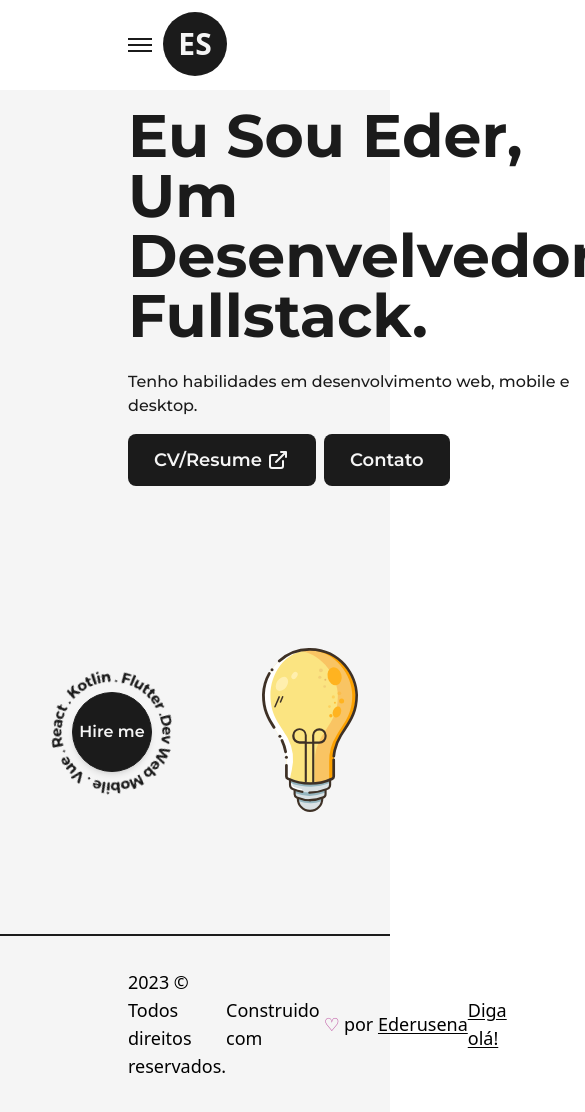
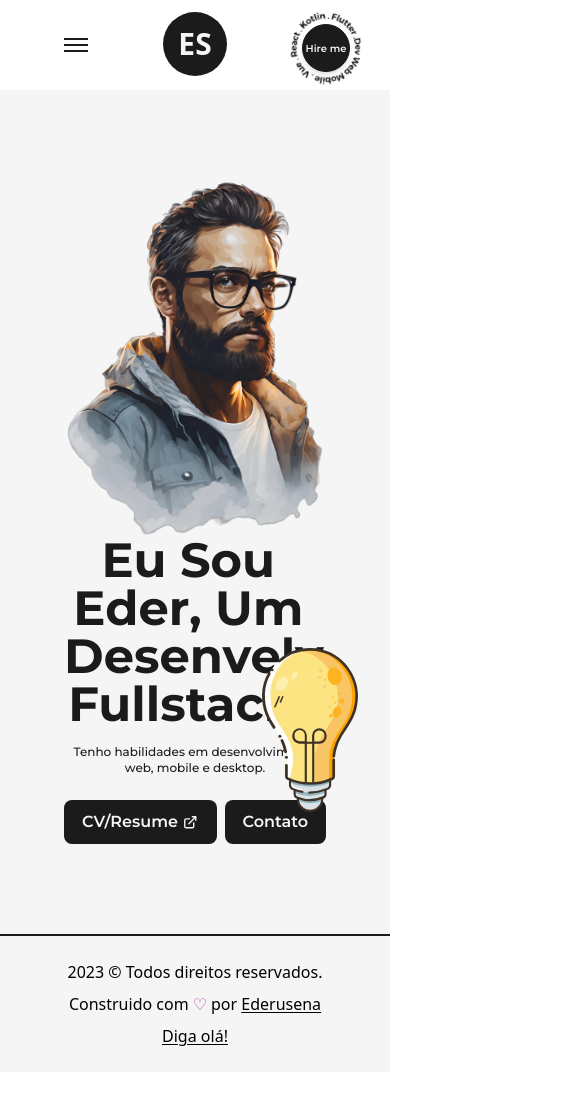
Before and after one commit to ederusena/NewPortifolioReact, a Next.js app: page / in a window 390 px wide. Shown: the top 1112 px of the page, 585 px wide, since content can reach past the window. After the commit the page ends 1072 px from the top, so only its background shows below. Built offline with nearby package versions, Linux system fonts and the light colour scheme.

Commit message:
Start About - Update styles and layout

```diff
--- a/src/components/AnimatedText.js
+++ b/src/components/AnimatedText.js
@@ -31,9 +31,9 @@ const singleWord = {
 
 const AnimatedText = ({ text, className = '' }) => {
   return (
-    <div className="flex items-center justify-center w-full py-2 mx-auto overflow-hidden text-center">
+    <div className="flex items-center justify-center w-full py-2 mx-auto overflow-hidden text-center sm:py-0">
       <motion.h1
-        className={`inline-block w-full text-dark dark:text-light font-bold capitalize text-8xl ${className}`}
+        className={`inline-block w-full text-dark dark:text-light font-bold capitalize text-8xl xl:!text-5xl lg:!text-center lg:!text-6xl md:!text-5xl sm:!text-3xl ${className}`}
         variants={quote}
         initial="initial"
         animate="animate"
--- a/src/components/Footer.js
+++ b/src/components/Footer.js
@@ -4,12 +4,12 @@ import Link from 'next/link'
 
 const Footer = () => {
   return (
-    <footer className="w-full text-lg font-medium border-t-2 border-solid border-dark dark:border-light ">
-      <Layout className="flex items-center justify-between py-8 dark:text-light">
+    <footer className="w-full text-lg font-medium border-t-2 border-solid border-dark dark:border-light sm:text-base">
+      <Layout className="flex items-center justify-between py-8 dark:text-light lg:flex-col lg:py-6">
         <span>
           {new Date().getFullYear()} &copy; Todos direitos reservados.
         </span>
-        <div className="flex items-center">
+        <div className="flex items-center lg:py-2">
           Construido com
           <span className="text-primary dark:text-primaryDark text-2x;l px-1">
             &#9825;
--- a/src/components/HireMe.js
+++ b/src/components/HireMe.js
@@ -4,13 +4,13 @@ import Link from 'next/link'
 
 const HireMe = () => {
   return (
-    <div className="fixed flex items-center justify-center overflow-hidden left-4 bottom-4">
-      <div className="relative flex items-center justify-center w-48 h-auto">
+    <div className="fixed flex items-center justify-center overflow-hidden left-4 bottom-4 md:right-2 md:left-auto md:-top-2 md:bottom-auto">
+      <div className="relative flex items-center justify-center w-48 h-auto md:w-28">
         <CircularText
           className={'fill-dark dark:fill-light animate-spin-slow'}
         />
         <Link
-          className="absolute flex items-center justify-center w-20 h-20 font-semibold -translate-x-1/2 -translate-y-1/2 border border-solid rounded-full shadow-md left-1/2 top-1/2 bg-dark dark:bg-light text-light dark:text-dark border-dark dark:border-light hover:bg-light hover:text-dark dark:hover:bg-dark dark:hover:text-light"
+          className="md:text-[10px] absolute flex items-center justify-center w-20 h-20 font-semibold -translate-x-1/2 -translate-y-1/2 border border-solid rounded-full shadow-md md:h-12 md:w-12 left-1/2 top-1/2 bg-dark dark:bg-light text-light dark:text-dark border-dark dark:border-light hover:bg-light hover:text-dark dark:hover:bg-dark dark:hover:text-light"
           href="mailto:eder.sena@live.com"
         >
           Hire me
--- a/src/components/Layout.js
+++ b/src/components/Layout.js
@@ -1,11 +1,17 @@
 import React from 'react'
+import PropTypes from 'prop-types'
 
 function Layout({children, className=""}) {
   return (
-    <div className={`w-full h-full inline-block z-0 bg-light dark:bg-dark p-32 ${className}`}>
+    <div className={`w-full h-full inline-block z-0 bg-light dark:bg-dark p-32  lg:p-16 md:p-12 sm:p-8 ${className}`}>
        {children}
     </div>
   )
 }
 
+Layout.propTypes = {
+  children: PropTypes.string,
+  className: PropTypes.string,
+}
+
 export default Layout
--- a/src/components/NavBar.js
+++ b/src/components/NavBar.js
@@ -79,7 +79,7 @@ const NavBar = () => {
   }
 
   return (
-    <header className="relative flex items-center justify-between w-full px-32 py-8 font-medium lg:py-10 dark:text-light dark:bg-darkNav">
+    <header className="relative flex items-center justify-between w-full px-32 py-8 font-medium lg:py-10 dark:text-light dark:bg-darkNav lg:px-16 md:px-12 sm:px-8">
       <button
         className="flex-col items-center justify-center hidden lg:flex"
         onClick={handleOpenModel}
--- a/src/pages/about.js
+++ b/src/pages/about.js
@@ -53,7 +53,7 @@ const About = () => {
         <Layout className="pt-16">
           <AnimatedText
             text="Be water, my friend!"
-            className="mb-16 text-7xl"
+            className="mb-16 lg:!text-7xl sm:!text-6xl xs:!text-4x sm:mb-8"
           />
           <div className="grid w-full grid-cols-8 gap-16">
             <div className="flex flex-col items-start justify-start col-span-3">
--- a/src/pages/index.js
+++ b/src/pages/index.js
@@ -17,32 +17,35 @@ export default function Home() {
     <>
       <Head>
         <title>Eder Sena | Portifólio </title>
-        <meta name="description" content="Generated by create next app" />
+        <meta name="description" content="Portifolio por Eder Sena Desenvolvedor Frontend Vue React Angular" />
       </Head>
-      <main className="flex items-center w-full min-h-full text-dark dark:text-light">
-        <Layout className="pt-2">
-          <div className="flex items-center justify-between w-full">
-            <div className="w-1/2">
+
+      <main className="flex items-center w-full min-h-screen text-dark dark:text-light">
+        <Layout className="pt-0 md:pd-16 sm:pt-8">
+          <div className="flex items-center justify-between w-full lg:flex-col">
+            <div className="w-1/2 md:w-full">
               <Image
                 src={ProfilePic}
                 alt="logo"
-                className="w-full h-auto"
                 priority
+                className="w-full h-auto md:inline-block md:w-full"
+
                 sizes="(max-width: 768px) 100vw, (max-width: 1200px) 50vw, 50vw"
               />
             </div>
-            <div>
-              <h1 className="flex flex-col items-center self-center">
+
+            <div className="flex flex-col items-center self-center w-1/2 lg:w-full lg:text-center">
                 <AnimatedText
                   text={textTitle}
-                  className="!text-6xl !text-left"
+                  className="!text-left lg:!text-center"
                 />
-              </h1>
 
-              <p className="my-4 text-base font-medium">{textSubtitle}</p>
-              <div className="flex items-center self-start gap-2 mt-2">
+              <p className="my-4 text-base font-medium lg:text-center sm:text-xs">{textSubtitle}</p>
+
+
+              <div className="flex items-center self-start gap-2 mt-2 lg:self-center">
                 <Link
-                  className="flex items-center bg-dark dark:bg-light text-light dark:text-dark p-2.5 px-6 rounded-lg text-lg font-semibold hover:bg-light hover:text-dark border-2 border-solid border-transparent hover:border-dark"
+                  className="flex items-center bg-dark dark:bg-light text-light dark:text-dark p-2.5 px-6 rounded-lg text-lg font-semibold hover:bg-light hover:text-dark border-2 border-solid border-transparent hover:border-dark md:p-2 md:px-4 md:text-base"
                   href="/Profile.pdf"
                   target={'_blank'}
                   download={true}
@@ -50,7 +53,7 @@ export default function Home() {
                   CV/Resume <LinkArrow className={'w-6  ml-1'} />
                 </Link>
                 <Link
-                  className="flex items-center bg-dark dark:bg-light text-light dark:text-dark p-2.5 px-6 rounded-lg text-lg font-semibold hover:bg-light hover:text-dark border-2 border-solid border-transparent hover:border-dark"
+                  className="flex items-center bg-dark dark:bg-light text-light dark:text-dark p-2.5 px-6 rounded-lg text-lg font-semibold hover:bg-light hover:text-dark border-2 border-solid border-transparent hover:border-dark md:text-base md:p-2 md:px-4"
                   href="mailto:eder.sena@live.com"
                 >
                   Contato
```
